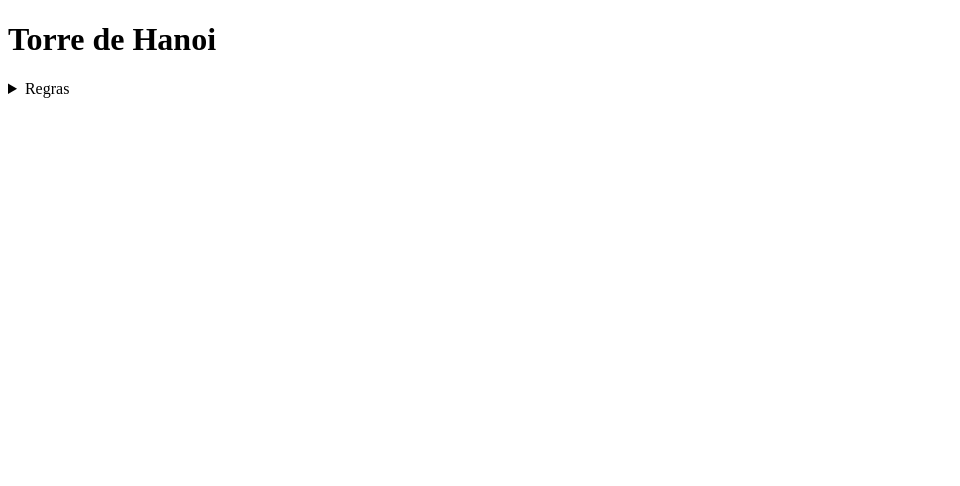
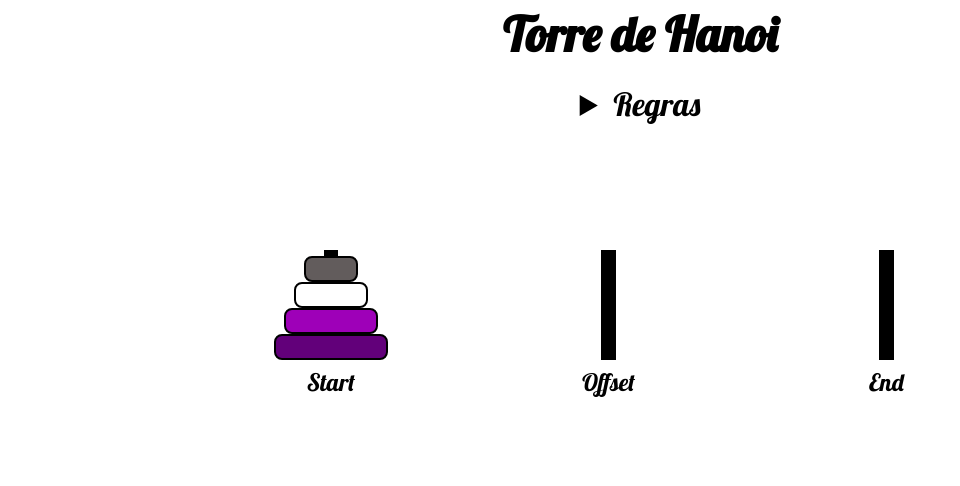
Before and after one commit to esterfrazao/torre-de-hanoi, a plain HTML site: page index.html in a window 1280 px wide. Shown: the whole page, without its empty margins (0-960 px from the left). Drawn offline with Linux system fonts and the light colour scheme; the site is published under a folder, as on GitHub Pages, so addresses that start at the root find nothing.

Commit message:
Fix: Src imports

```diff
--- a/index.html
+++ b/index.html
@@ -4,8 +4,8 @@
     <meta charset="UTF-8">
     <meta http-equiv="X-UA-Compatible" content="IE=edge">
     <meta name="viewport" content="width=device-width, initial-scale=1.0">
-    <link rel="stylesheet" href="/src/reset.css">
-    <link rel="stylesheet" href="/src/style.css">
+    <link rel="stylesheet" href="src/reset.css">
+    <link rel="stylesheet" href="src/style.css">
     <link href="https://fonts.googleapis.com/css2?family=Indie+Flower&family=Lobster&display=swap" rel="stylesheet">
     <title>Torre de Hanoi</title>
 </head>
@@ -26,6 +26,6 @@
     </main>
 
 
-    <script src="/src/script.js"></script>
+    <script src="src/script.js"></script>
 </body>
 </html>
```
